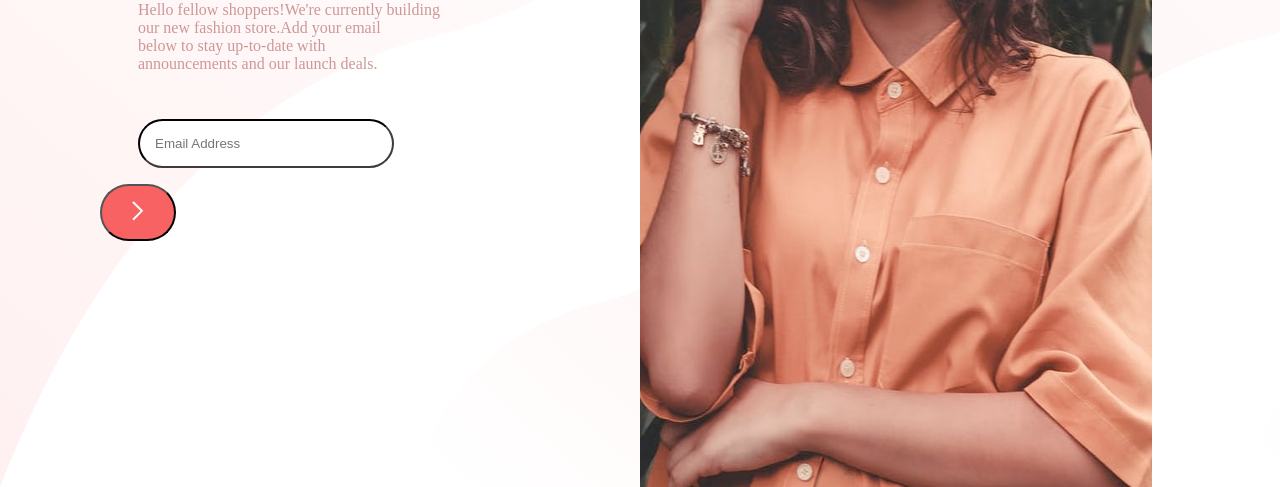
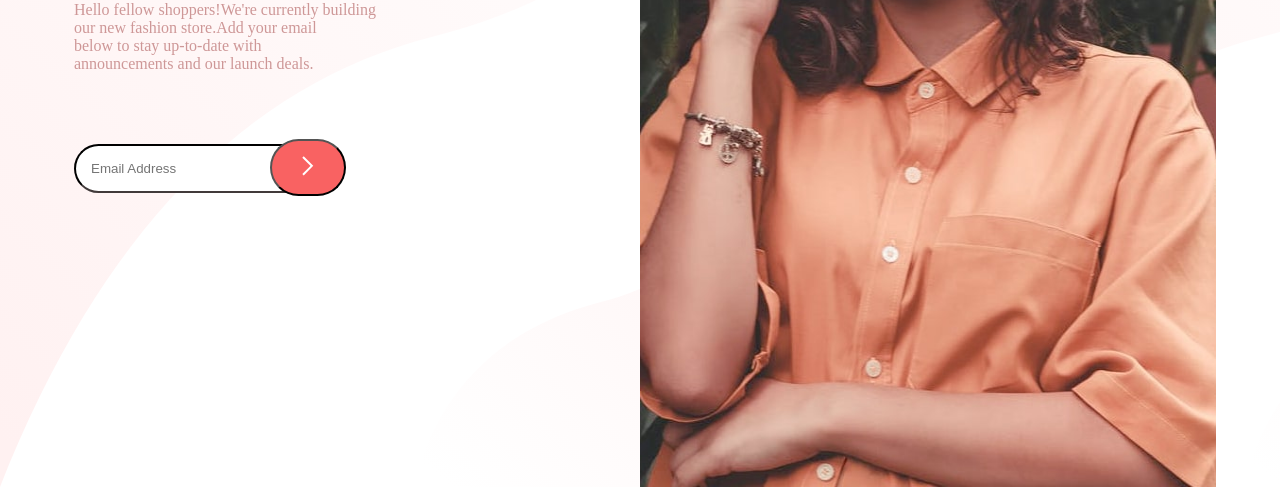
Before and after one commit to Sughra-cse/webpage3, a plain HTML site: page index.html in a window 1280 px wide. Shown: the part 313-800 px from the top of the page. Drawn offline with Linux system fonts and the light colour scheme.

Commit message:
modifying the content

```diff
--- a/css/styles.css
+++ b/css/styles.css
@@ -36,9 +36,10 @@ font-weight: lighter;
     color:hsl(0, 36%, 70%)
 }
 .container3 input{
- border-radius: 35px 35px 35px 35px;
+ border-radius: 35px;
  padding: 15px 60px 15px 15px;
 border-color:hsl(0, 6%, 24%) ;
+float: left;
 }
 .container3 input:hover{
     border-color: hsl(0, 93%, 68%);
@@ -53,12 +54,16 @@ border-color:hsl(0, 6%, 24%) ;
  /* shape-margin:linear-gradient(135,hsl(0, 0%, 100%), to hsl(0, 100%, 98%)); */
  border-radius: 35px;
 padding: 15px 30px 15px 30px ;
-margin-left: -38px;
+margin-left: -60px;
+float: left;
+
+
 /* shape-image-threshold : linear-gradient(135, hsl(0, 0%, 100%), to hsl(0, 100%, 98% )); */
 /* shape-outside: linear-gradient(hsl(0, 80%, 86%), to hsl(0, 74%, 74%)) ; */
 }
 .container3 p.error{
     color:hsl(0, 93%, 68%);
+    display: block;
 }
 /*
 .container3 p.error{
@@ -75,20 +80,6 @@ margin-left: -38px;
         background-image:url(/images/bg-pattern-desktop.svg);
     margin: 0 auto;
     }
-    /* .image{
-        display: block;
-        box-sizing: border-box;
-        background: url('images/hero-desktop') no-repeat;
-        -moz-box-sizing: border-box; */
-        /* float:right; */
-        /* width: 580px;; */
-        /* display: flex;  */
-        /* width:300px; */
-        /* height:70vh; */
-        /* padding-left:auto; */
-         /* height: 100vh;  */
-
-
     .hero-desktop{
        display:block;
        float: right;
@@ -105,6 +96,10 @@ margin-left: -38px;
     .container3 input{
 margin-top: 55px;
     }
+
+    .container3 button.arrow{
+        margin-top: 50px;
+    }
             .container1{
                 margin-top: 40px;
                 float:left;
@@ -115,7 +110,7 @@ margin-top: 55px;
 }
 @media (min-width:1100px)  {
     .container{
-        width:80%;
+        width:90%;
         background-image:url(/images/bg-pattern-desktop.svg);
     margin:0 auto;
     }
@@ -130,12 +125,15 @@ margin-top: 55px;
      }
      .container3{
          float: left;
-         width:50vh;
+         /* width:50vh; */
          text-align: left;
      }
-     .container3 input{
- margin-top: 30px;
-     }
+
+            .container3 button.arrow{
+
+                margin-top: 50px;
+
+            }
              .container1{
                  float:left;
                  width:50vh;
--- a/index.html
+++ b/index.html
@@ -14,7 +14,7 @@
         // document.getElementById('mes').innerHTML = <img src="images/icon-error.svg" />;
         return false;
     }
-        if((a.charAt(a.length-4)!=".")||(a.charAt(a.length-3)!=".")){
+        if((a.charAt(a.length-4)!=".")&&(a.charAt(a.length-3)!=".")){
             document.getElementById('message').innerHTML ="Please  Provide a valid email address";
         return false;
         }
@@ -35,9 +35,9 @@
     <p>Hello fellow shoppers!We're currently building<br> our new fashion store.Add your email<br> below to stay up-to-date with <br>announcements and our launch deals. </p>
     <form name="myform" onsubmit="return myfunc()">
             <input type="text" value="" name="email" placeholder="Email Address"/>
-<span id="mes"></span>
+            <!-- <p class="error" id="message"></p> -->
+            <button class="arrow" type="submit"><a><img src="images/icon-arrow.svg" alt="image"/></a></button><br><br><br>
             <p class="error" id="message"></p>
-            <button class="arrow" type="submit"><a><img src="images/icon-arrow.svg" alt="image"/></a></button>
-    </form> <!-- <button class="error" ><a><img src="images/icon-error.svg"/></a></button> -->
+        </form> <!-- <button class="error" ><a><img src="images/icon-error.svg"/></a></button> -->
 </body>
 </html>
```
